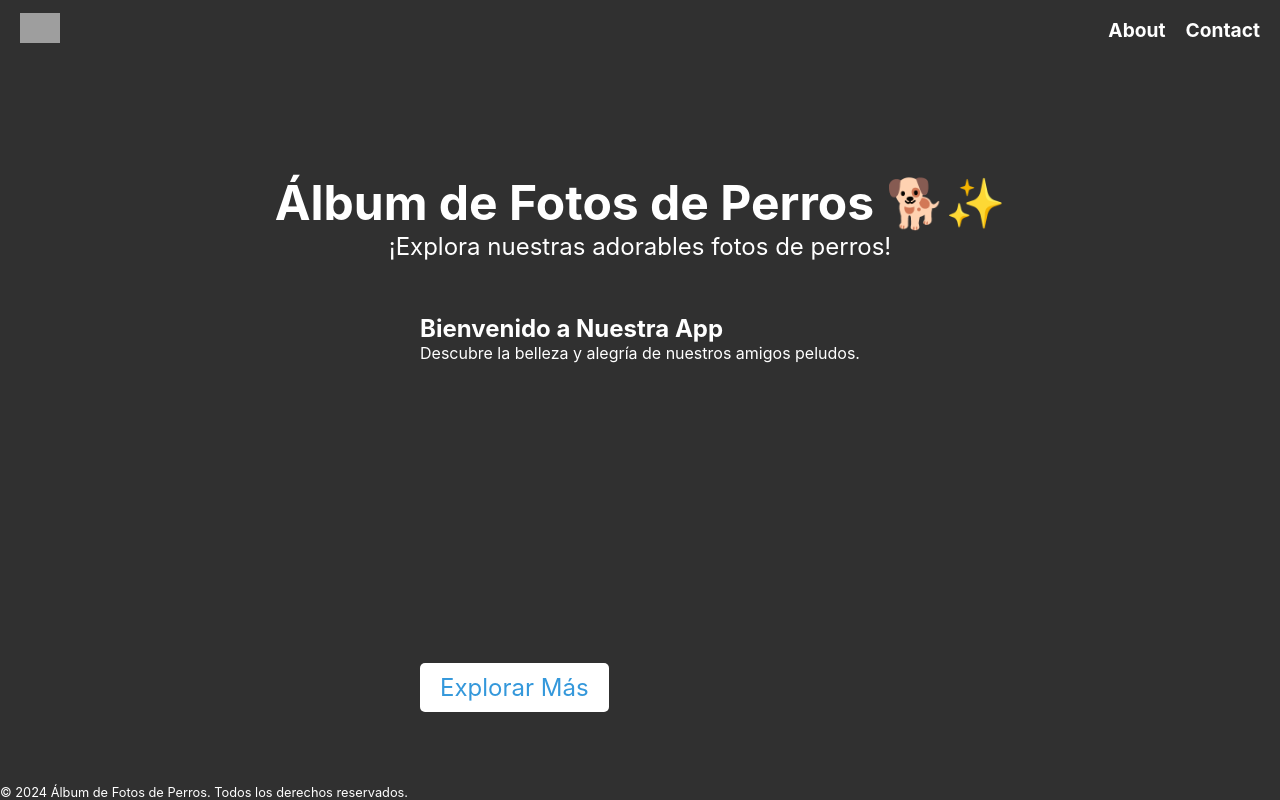
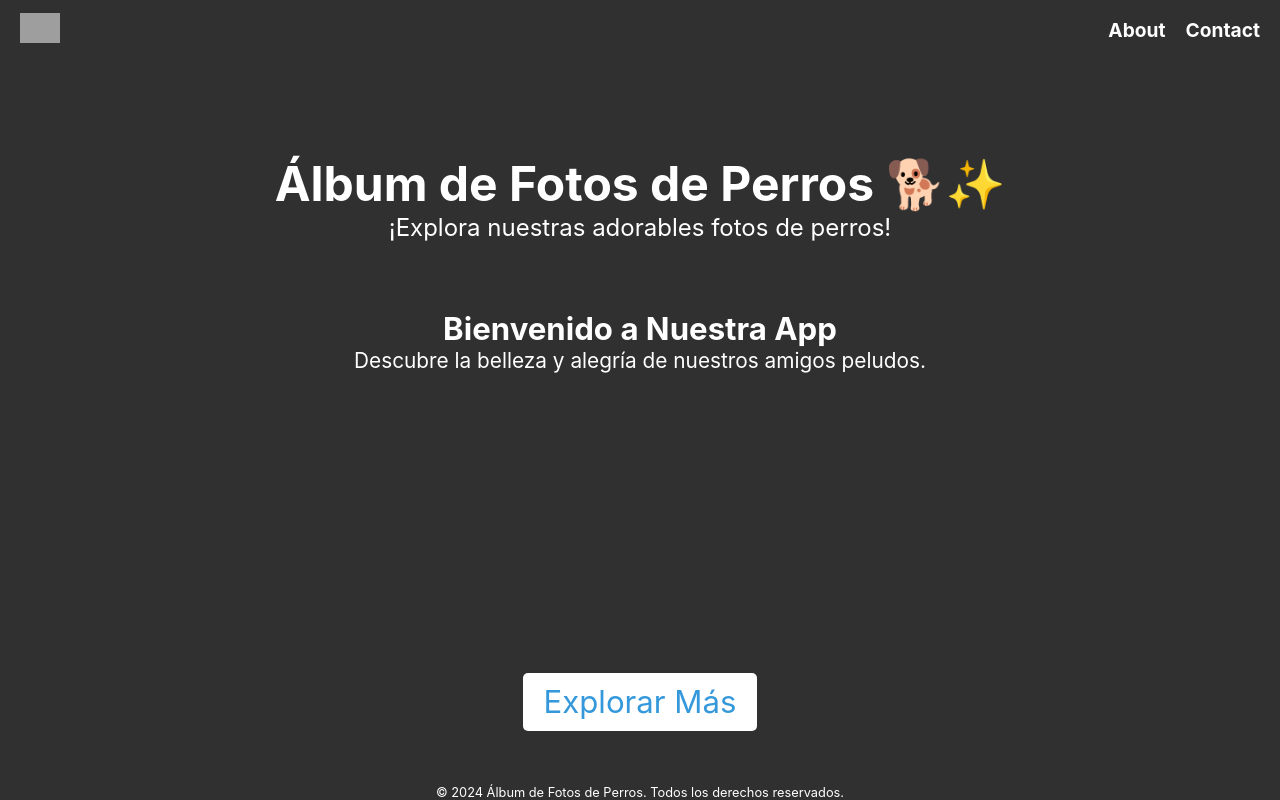
Before and after one commit to Hengers3012/Minnek-Test-for-Frontend-Position, a React (Create React App) app in the folder fetching-canine-insights/: page / in a window 1280 px wide. Built offline with nearby package versions, Linux system fonts and the light colour scheme; grey boxes are pictures that could not be loaded.

Commit message:
Update Home, Card

```diff
--- a/fetching-canine-insights/src/Components/Card/Card.css
+++ b/fetching-canine-insights/src/Components/Card/Card.css
@@ -1,12 +1,11 @@
-/* Card.css */
 .card {
   display: flex;
   flex-direction: column;
   align-items: center;
 
-  border: 1px solid #ccc;
+  border: 5px solid #303030;
   box-shadow: 0 2px 4px rgba(0, 0, 0, 0.2);
-  border-radius: 10px;
+  border-radius: 10px 10px 3.5px 3.5px;
 
   width: 225px;
   height: 250px;
@@ -50,7 +49,7 @@
   justify-content: center;
   align-items: center;
   padding: 10px;
-  font-size: 14px;
+  font-size: 13px;
   color: #d0d0d0;
 }
 
@@ -68,7 +67,7 @@
   width: 100%;
 
   background-color: rgba(0, 0, 0, 0.5);
-  font-size: 14px;
+  font-size: 13 px;
   color: #d0d0d0;
 
   opacity: 0;
@@ -88,6 +87,12 @@
   list-style-type: none;
 }
 
+.sub-breed-item:hover {
+  color: #3498db;
+  text-decoration: solid underline;
+  text-decoration-color: #3498db;
+}
+
 .name-container {
   display: flex;
   justify-content: center;
@@ -96,6 +101,11 @@
 
   width: 100%;
   height: 100%;
-  -webkit-text-stroke: 1px rgb(235, 175, 100);
+
+  font-size: large;
+
+  /* -webkit-text-stroke: 1px rgb(134, 55, 13); */
+
+  color: #bfb6aa;
   background-color: #303030;
 }
--- a/fetching-canine-insights/src/Components/Card/Card.jsx
+++ b/fetching-canine-insights/src/Components/Card/Card.jsx
@@ -59,11 +59,14 @@ export default function Card({ breed, subBreeds }) {
                 <h1 className="sub-breed-title">Sub-Razas</h1>
               </section>
 
-              <section className="">
+              <section>
                 {hasSubBreeds ? (
                   <ul className="sub-breed-list">
                     {capitalizedSubBreeds.map(({ name, number }) => (
-                      <li key={number}>{`${number}. ${name}`}</li>
+                      <li
+                        className="sub-breed-item"
+                        key={number}
+                      >{`${number}. ${name}`}</li>
                     ))}
                   </ul>
                 ) : (
--- a/fetching-canine-insights/src/Pages/Home/Home.css
+++ b/fetching-canine-insights/src/Pages/Home/Home.css
@@ -47,5 +47,5 @@ main {
   gap: 20px;
   padding: 20px;
   overflow-y: auto;
-  max-height: calc(100vh - 60px - 40px - 55px);
+  max-height: calc(100vh - 60px - 40px - 60px);
 }
--- a/fetching-canine-insights/src/Pages/LandingPage/LandingPage.css
+++ b/fetching-canine-insights/src/Pages/LandingPage/LandingPage.css
@@ -2,6 +2,7 @@
   display: flex;
   flex-direction: column;
   justify-content: space-between;
+  align-items: center;
 
   width: 100%;
   height: 100vh;
@@ -12,7 +13,6 @@
 
 .header {
   display: flex;
-  justify-content: space-between;
   align-items: center;
 
   width: 100%;
@@ -21,7 +21,7 @@
 .main {
   display: flex;
   flex-direction: column;
-  justify-content: space-evenly;
+  justify-content: space-around;
 
   width: 100%;
   height: 100%;
@@ -31,11 +31,21 @@
 
 .hero {
   display: flex;
+  flex-wrap: nowrap;
   flex-direction: column;
   justify-content: center;
-  text-align: center;
+  align-items: center;
 
   font-size: 1.5em;
+}
+
+.explore {
+  display: flex;
+  flex-direction: column;
+  justify-content: center;
+  align-items: center;
+
+  font-size: 1.3em;
 }
 
 .explore-button {
```
